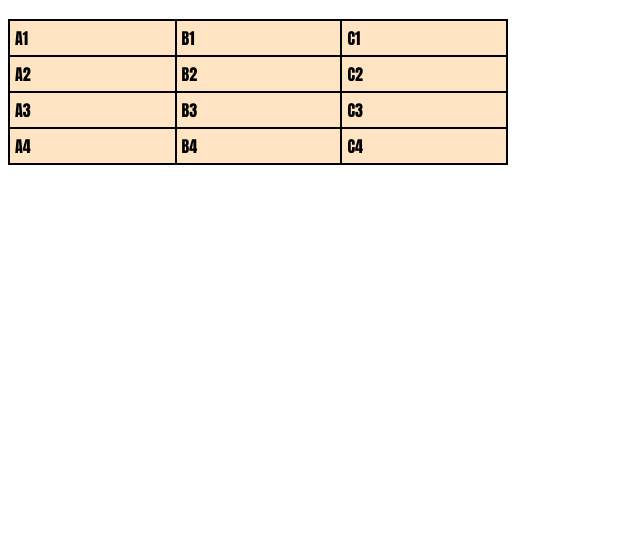
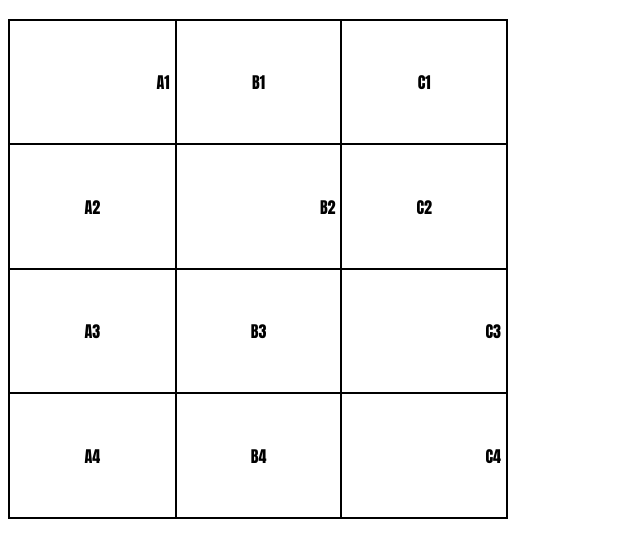
Before and after one commit to WilliamLacerda/html-css, a plain HTML site: page exercicios/exercicio023/index.html in a window 1280 px wide. Shown: the part 73-630 px from the top of the page, without its empty margins (0-640 px from the left). Drawn offline with Linux system fonts and the light colour scheme.

Commit message:
Update index.html

```diff
--- a/exercicios/exercicio023/index.html
+++ b/exercicios/exercicio023/index.html
@@ -11,16 +11,20 @@
 
         table {
             width: 500px;
+            height: 500px;
             border-collapse: collapse;
-        }
-
-        tr {
-            background-color: bisque;
         }
 
         td {
             border: 2px solid black;
             padding: 5px;
+            text-align: center; /*Alinhamento horintal*/
+
+            vertical-align: middle; /*Alinhamento vertical*/
+        }
+
+        .numero {
+            text-align: right;
         }
     </style>
     </head>
@@ -35,27 +39,27 @@
         -->
     <table>
         <tr> <!--Primeira linha-->
-            <td>A1</td>
+            <td class="numero">A1</td>
             <td>B1</td>
             <td>C1</td>
         </tr>
 
         <tr> <!--Segunda linha-->
             <td>A2</td>
-            <td>B2</td>
+            <td class="numero">B2</td>
             <td>C2</td>
         </tr>
 
         <tr> <!--Terceira linha-->
             <td>A3</td>
             <td>B3</td>
-            <td>C3</td>
+            <td class="numero">C3</td>
         </tr>
 
         <tr> <!--Quarta linha-->
             <td>A4</td>
             <td>B4</td>
-            <td>C4</td>
+            <td class="numero">C4</td>
         </tr>
     </table>
 </body>
```
